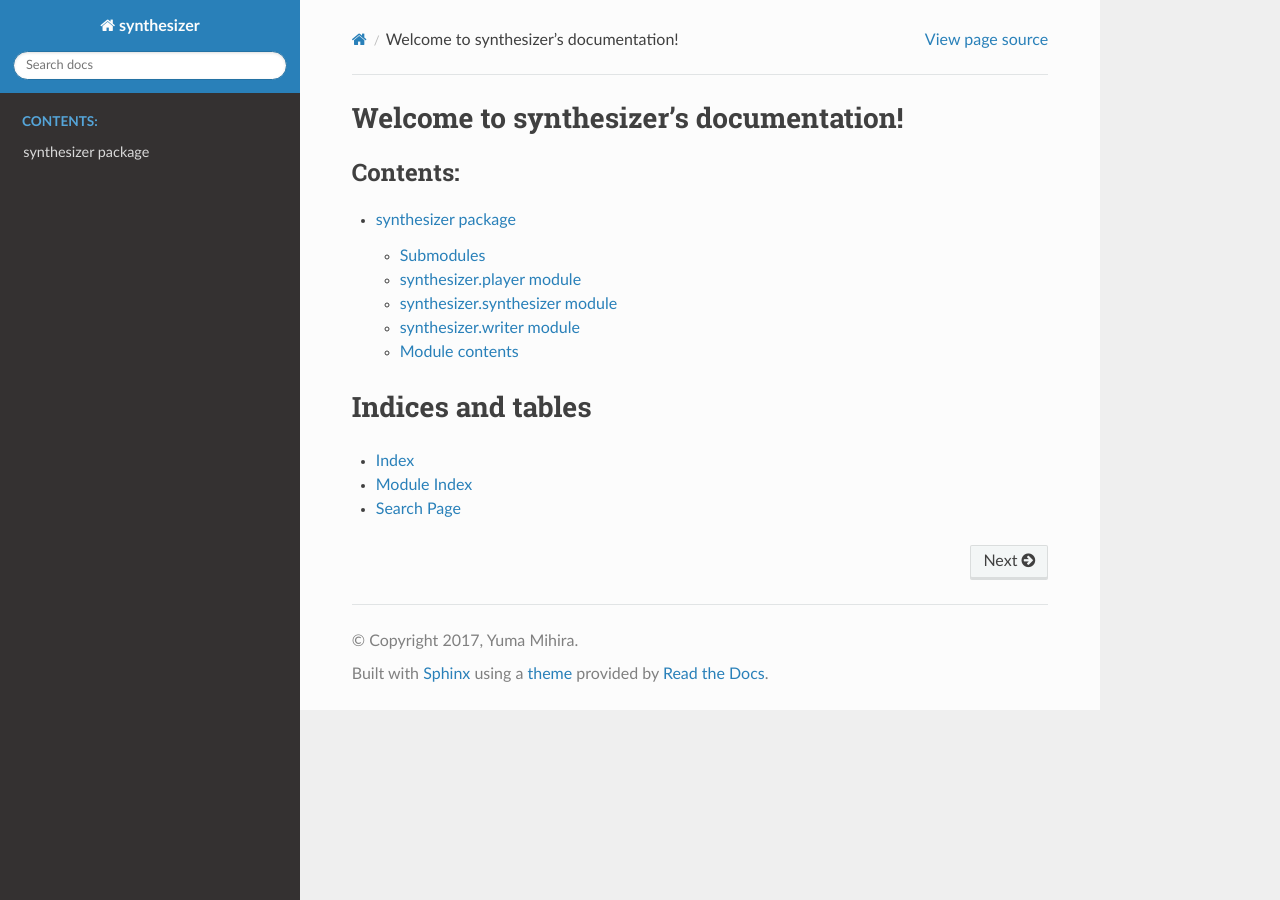
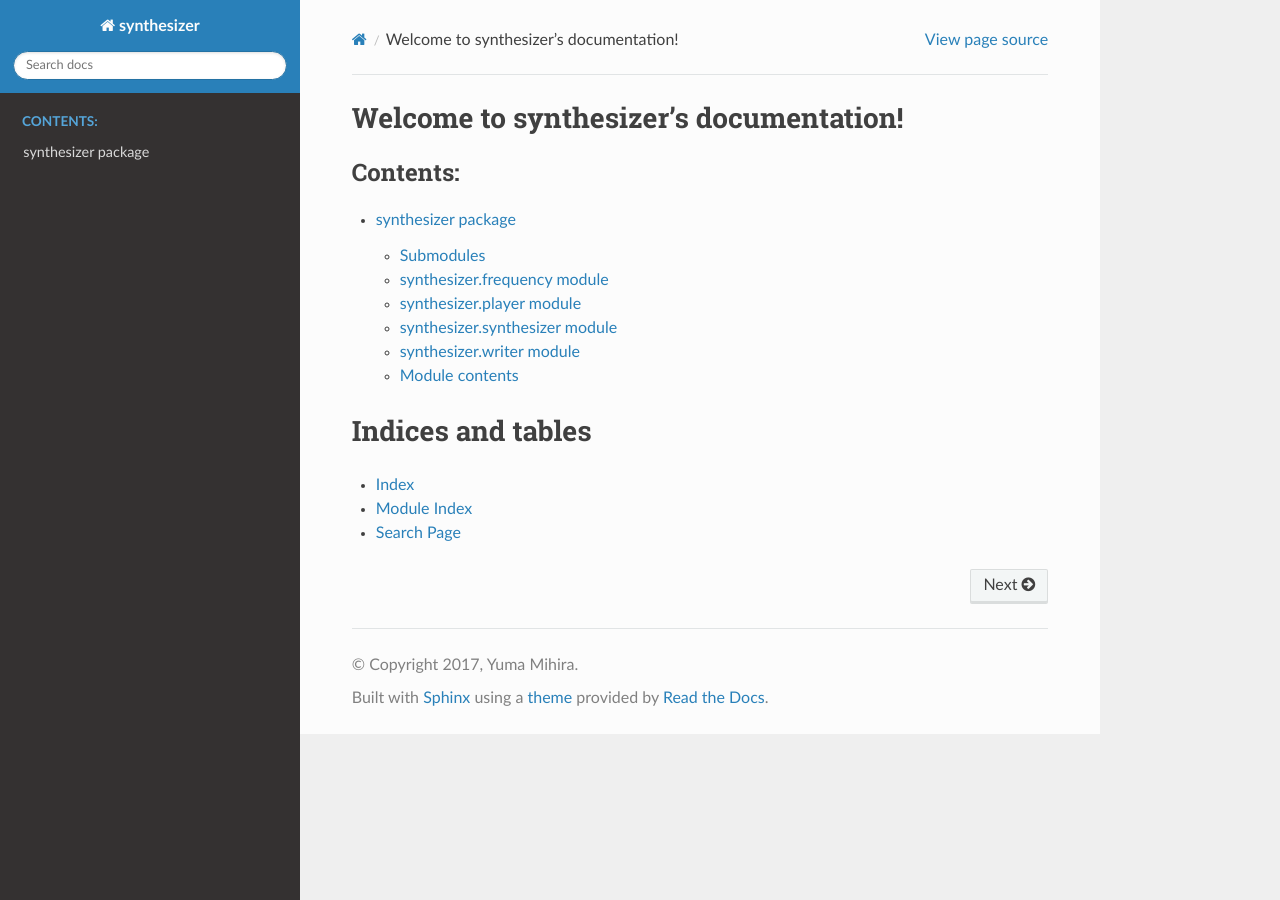
Before and after one commit to yuma-m/synthesizer, a Sphinx documentation site: the page built from docs/index.rst, in a window 1280 px wide. Built offline with Sphinx 7.4.7 and the Read the Docs theme 3.1.0, drawn with Linux system fonts in a browser that asks for light colours.

Commit message:
Add synthesizer.frequency to the API docs
Co-Authored-By: Claude Opus 5.5 <noreply@anthropic.com>

```diff
--- a/docs/synthesizer.rst
+++ b/docs/synthesizer.rst
@@ -3,6 +3,14 @@ synthesizer package
 
 Submodules
 ----------
+
+synthesizer.frequency module
+----------------------------
+
+.. automodule:: synthesizer.frequency
+    :members:
+    :undoc-members:
+    :show-inheritance:
 
 synthesizer.player module
 -------------------------
```
